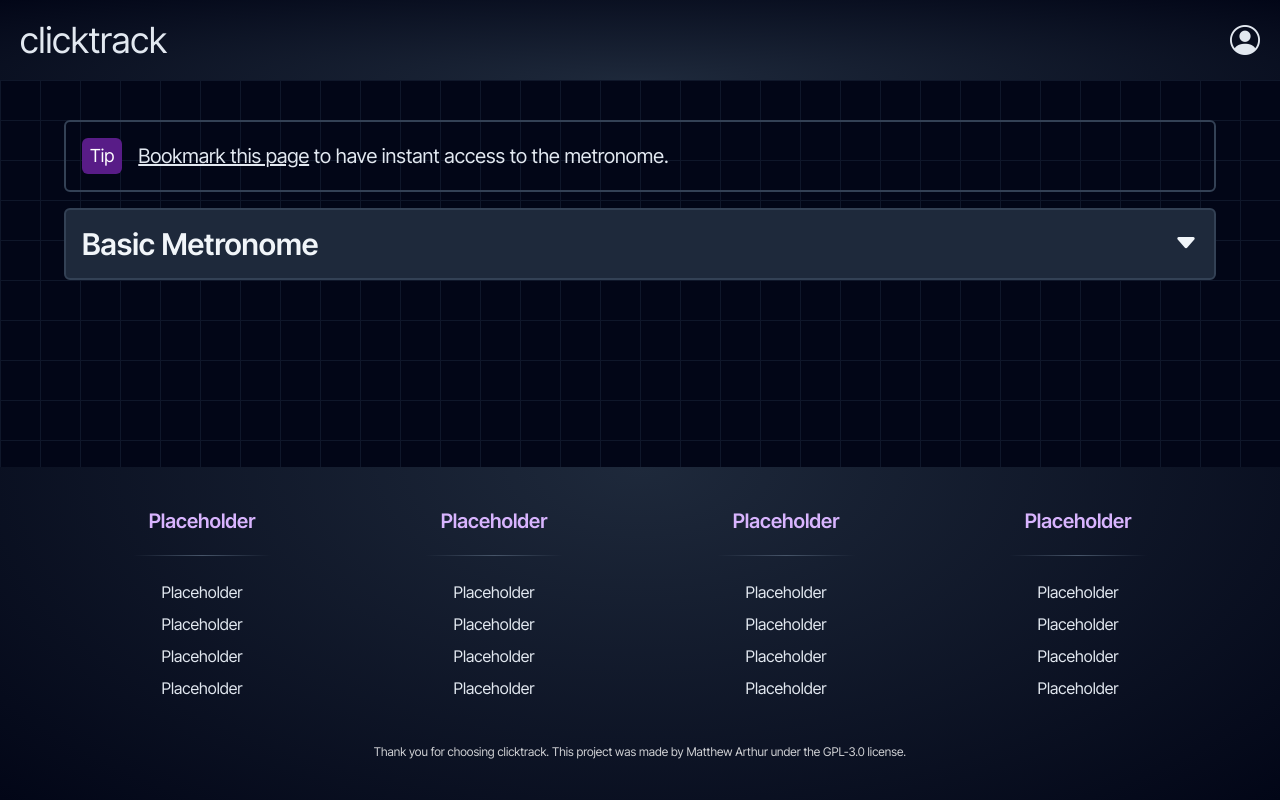
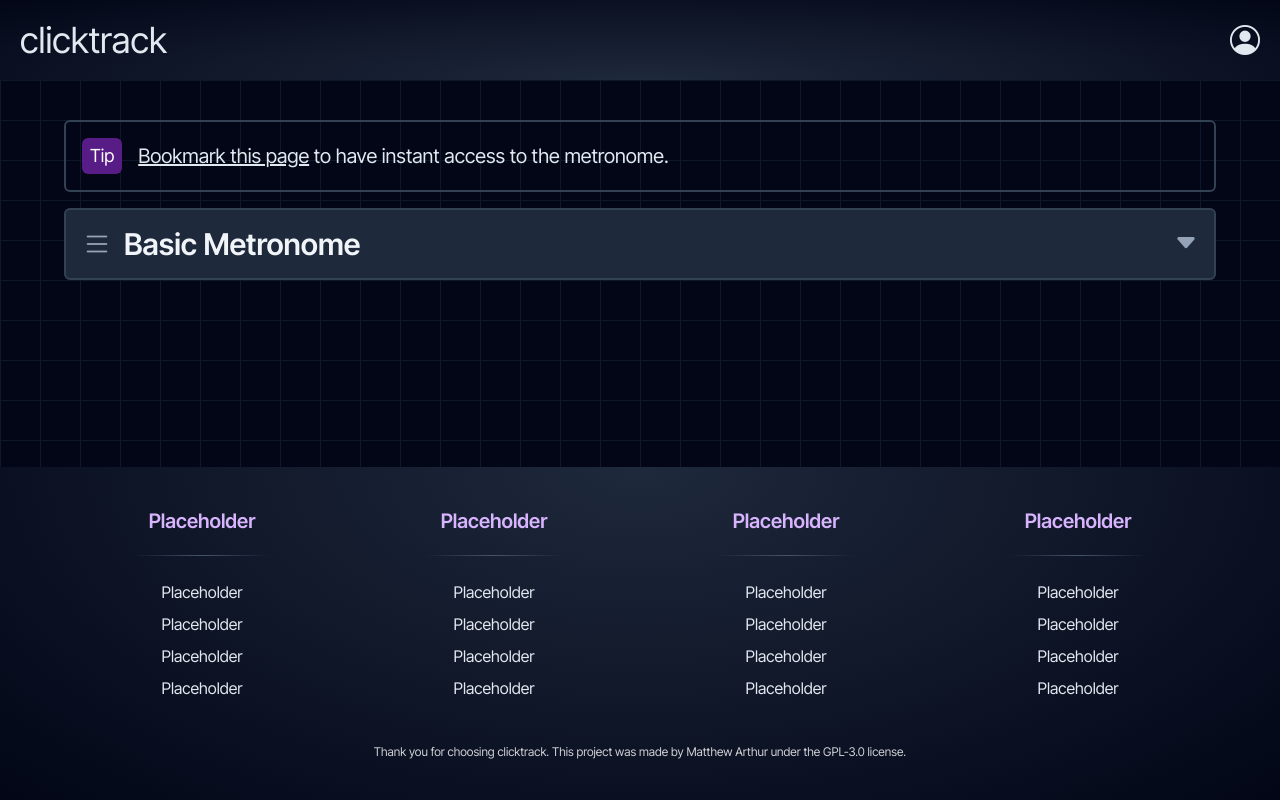
Before and after one commit to arthurmatthew/clicktrack, a React (Vite) app in the folder client/: page /app in a window 1280 px wide. Built offline with nearby package versions, Linux system fonts and the light colour scheme.

Commit message:
Drag icon

```diff
--- a/client/src/pages/app.tsx
+++ b/client/src/pages/app.tsx
@@ -45,11 +45,14 @@ const MetronomeSection = ({ children, name, opened }: IMetronomeSection) => {
         className="flex items-center justify-between text-slate-100"
         onClick={() => setShown((prev) => !prev)}
       >
-        <h1 className="text-3xl font-semibold">{name || 'Unnamed Section'}</h1>
+        <h1 className="text-3xl font-semibold">
+          <i className="bi-list mr-3 text-slate-400"></i>
+          {name || 'Unnamed Section'}
+        </h1>
         <i
           className={`${
             shown ? 'bi-caret-down-fill' : 'bi-caret-right-fill'
-          } text-2xl`}
+          } text-2xl text-slate-400`}
         ></i>
       </div>
 
```
